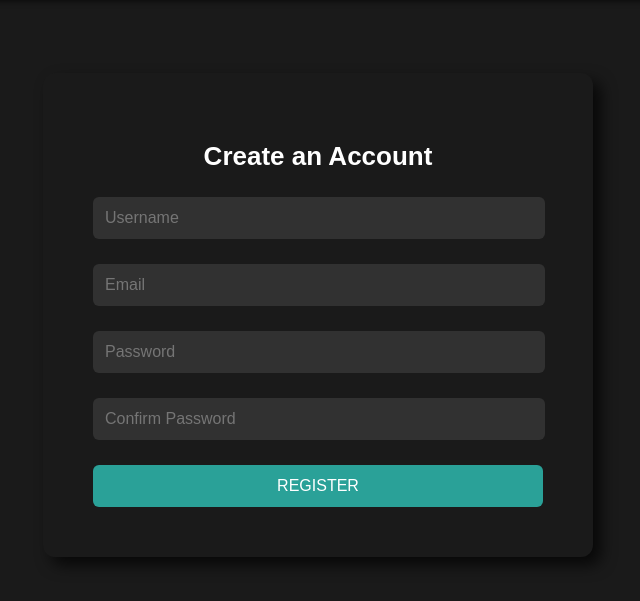
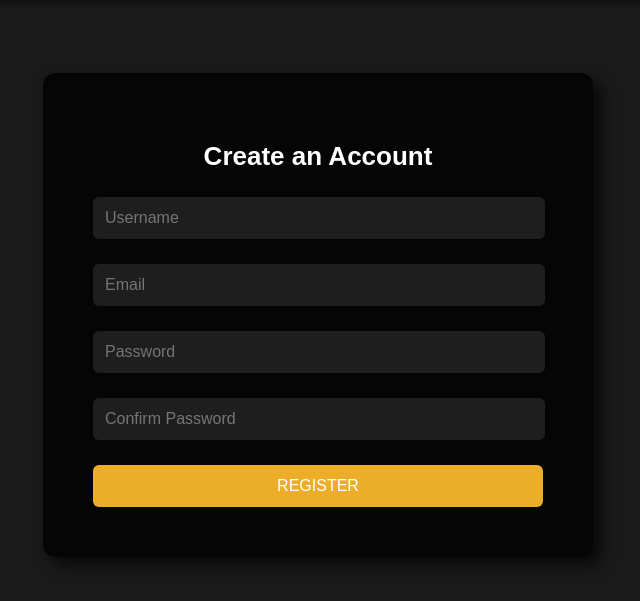
Before and after one commit to JulenAlonso/Games-R-Us, a PHP site: the page made by src/vistas/frm/register.php in a window 1280 px wide. Shown: the part 85-686 px from the top of the page, without its empty margins (322-962 px from the left). Run offline with PHP 8.4, Linux system fonts and the light colour scheme; the template is opened without the code that fills it, so the values that code supplies are empty; some libraries are stand-ins or nearby versions.

Commit message:
detalles

```diff
--- a/public/css/register.css
+++ b/public/css/register.css
@@ -24,7 +24,7 @@ body {
 }
 
 .register-card {
-  background: #1a1a1a; /* Fondo ligeramente más claro que el login */
+  background: rgba(0, 0, 0, 0.8); /* Fondo ligeramente más claro que el login */
   padding: 50px;
   border-radius: 12px;
   width: 450px;
@@ -75,12 +75,12 @@ body {
   font-size: 16px;
   cursor: pointer;
   text-transform: uppercase;
-  background-color: #2aa198; /* Verde azulado único para registro */
+  background-color: #ecad29; /* Verde azulado único para registro */
   color: #fff;
   transition: transform 0.3s ease, background-color 0.3s ease;
 }
 
 .register-button:hover {
-  background-color: #239884;
+  background-color: #ecad29;
   transform: scale(1.05);
 }
--- a/src/vistas/frm/register.php
+++ b/src/vistas/frm/register.php
@@ -15,7 +15,7 @@
 <body>
   <!-- Contenedor para el fondo animado -->
   <div class="background-animation">
-    <spline-viewer url="https://prod.spline.design/LkNjBYNq90bJ4OpG/scene.splinecode"></spline-viewer>
+    <spline-viewer url="https://prod.spline.design/9eH4GDnXXx0Da7it/scene.splinecode"></spline-viewer>
   </div>
 
   <!-- Contenido principal -->
```
